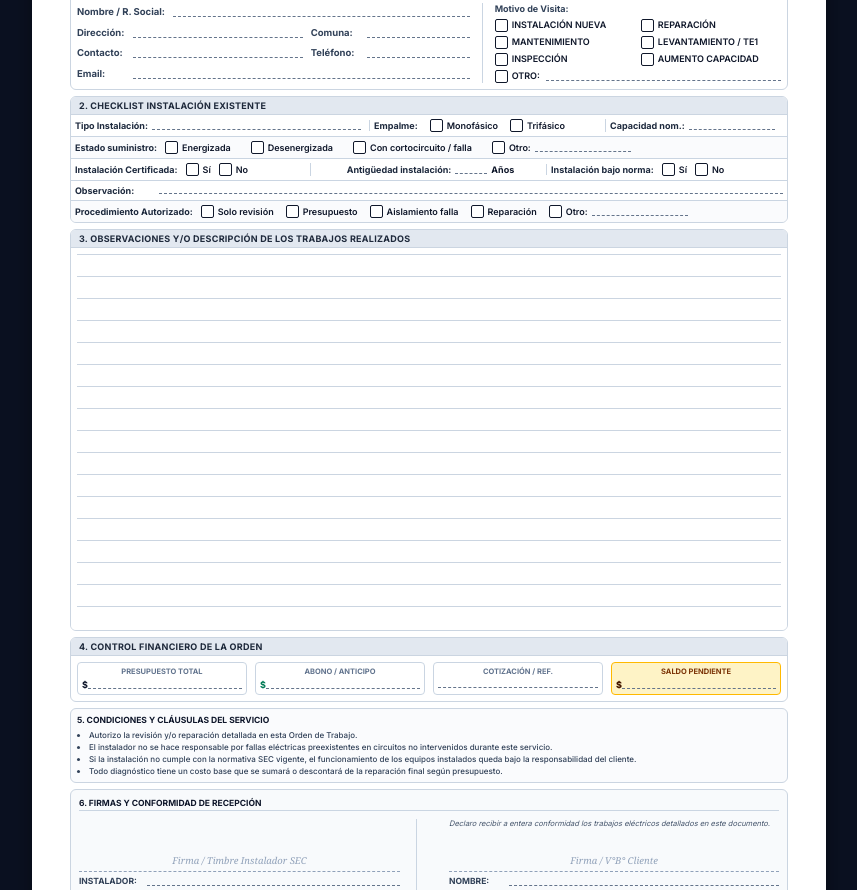
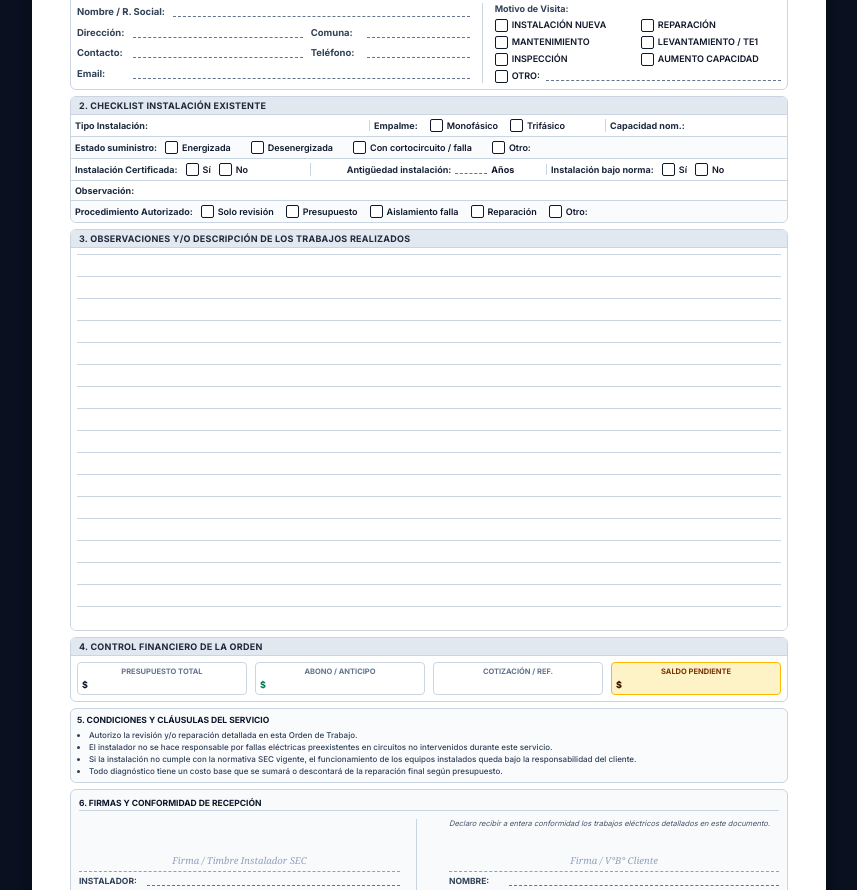
Before and after one commit to Chetti666/electro, a Next.js app: page /informes/orden-trabajo in a window 1280 px wide. Shown: the part 420-1310 px from the top of the page, without its empty margins (211-1068 px from the left). Built offline with nearby package versions, Linux system fonts and the light colour scheme; no server answers; the database is empty; what @midudev/tailwind-animations would draw is missing.

Commit message:
correccion ot

```diff
--- a/src/app/informes/orden-trabajo/page.tsx
+++ b/src/app/informes/orden-trabajo/page.tsx
@@ -151,7 +151,7 @@ function OrderPage({ folio, emision }: { folio: string; emision: Emision }) {
                 <span className="font-bold text-slate-800 whitespace-nowrap">
                   Tipo Instalación:
                 </span>
-                <Line />
+
               </div>
               <div className="col-span-4 flex items-center justify-start gap-3 px-1">
                 <span className="font-bold text-slate-800">Empalme:</span>
@@ -162,7 +162,7 @@ function OrderPage({ folio, emision }: { folio: string; emision: Emision }) {
                 <span className="font-bold text-slate-800 whitespace-nowrap">
                   Capacidad nom.:
                 </span>
-                <Line />
+
               </div>
             </div>
 
@@ -176,7 +176,7 @@ function OrderPage({ folio, emision }: { folio: string; emision: Emision }) {
                 <Check>Con cortocircuito / falla</Check>
                 <div className="flex items-center gap-1">
                   <Check>Otro:</Check>
-                  <Line width="6rem" />
+
                 </div>
               </div>
             </div>
@@ -207,7 +207,7 @@ function OrderPage({ folio, emision }: { folio: string; emision: Emision }) {
 
             <div className="p-1 bg-white flex items-start gap-1">
               <span className="font-bold text-slate-800 w-20">Observación:</span>
-              <Line />
+
             </div>
 
             <div className="p-1 bg-slate-50/70 flex items-center gap-2 flex-wrap">
@@ -221,7 +221,7 @@ function OrderPage({ folio, emision }: { folio: string; emision: Emision }) {
                 <Check>Reparación</Check>
                 <div className="flex items-center gap-1">
                   <Check>Otro:</Check>
-                  <Line width="6rem" />
+
                 </div>
               </div>
             </div>
@@ -249,9 +249,9 @@ function OrderPage({ folio, emision }: { folio: string; emision: Emision }) {
               <span className="block text-[7.5px] font-bold text-slate-500 uppercase">
                 PRESUPUESTO TOTAL
               </span>
-              <div className="flex items-center justify-center font-bold text-slate-900 mt-0.5">
+              <div className="flex items-center justify-start font-bold text-slate-900 mt-0.5">
                 <span>$</span>
-                <Line />
+
               </div>
             </div>
 
@@ -259,9 +259,9 @@ function OrderPage({ folio, emision }: { folio: string; emision: Emision }) {
               <span className="block text-[7.5px] font-bold text-slate-500 uppercase">
                 ABONO / ANTICIPO
               </span>
-              <div className="flex items-center justify-center font-bold text-emerald-700 mt-0.5">
+              <div className="flex items-center justify-start font-bold text-emerald-700 mt-0.5">
                 <span>$</span>
-                <Line />
+
               </div>
             </div>
 
@@ -270,7 +270,7 @@ function OrderPage({ folio, emision }: { folio: string; emision: Emision }) {
                 COTIZACIÓN / REF.
               </span>
               <div className="flex items-center justify-center font-bold text-slate-800 mt-0.5">
-                <Line className="ot-mono" />
+
               </div>
             </div>
 
@@ -278,9 +278,9 @@ function OrderPage({ folio, emision }: { folio: string; emision: Emision }) {
               <span className="block text-[7.5px] font-bold text-amber-900 uppercase">
                 SALDO PENDIENTE
               </span>
-              <div className="flex items-center justify-center font-extrabold text-amber-950 mt-0.5">
+              <div className="flex items-center justify-start font-extrabold text-amber-950 mt-0.5">
                 <span>$</span>
-                <Line />
+
               </div>
             </div>
           </div>
```
Also changed, not shown: 1 other file (tests, documents, lock files or other folders).
